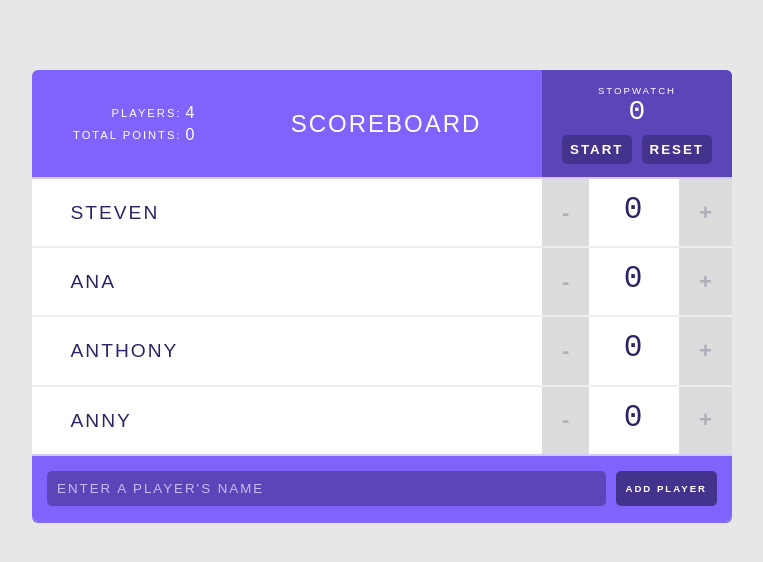
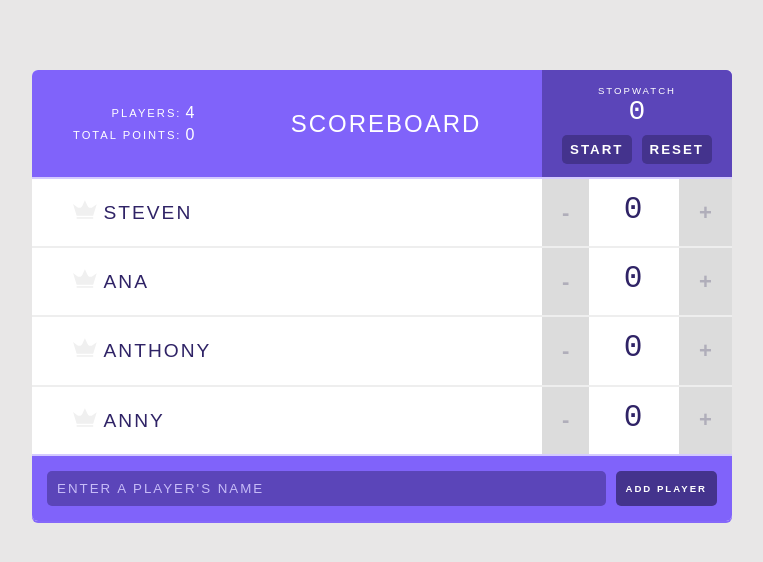
Before and after one commit to Steven-matos/react-app-v2, a React (Create React App) app: page / in a window 1280 px wide. Shown: the top 562 px of the page, without its empty margins (258-1021 px from the left). Built offline with nearby package versions, Linux system fonts and the light colour scheme.

Commit message:
adding high score

```diff
--- a/src/components/App.js
+++ b/src/components/App.js
@@ -63,7 +63,19 @@
     });
   }
 
+  getHighScore = () => {
+  const scores = this.state.players.map( p => p.score );
+  const highScore = Math.max(...scores);
+  if (highScore) {
+    return highScore;
+    }
+    return null;
+  }
+
   render(){
+
+    const highScore = this.getHighScore();
+
     return (
       <div className="scoreboard">
         <Header
@@ -81,6 +93,7 @@
         index={index}
         changeScore={this.handleScoreChange}
         removePlayer={this.handleRemovePlayer}
+        isHighScore={highScore === player.score}
         />
       )}
       <AddPlayerForm addPlayer={this.handleAddPlayer} />
--- /dev/null
+++ b/src/components/Icon.js
@@ -0,0 +1,18 @@
+import React from 'react';
+import PropTypes from 'prop-types';
+
+const Icon = (props) => {
+
+return (
+    <svg viewBox="0 0 44 35" className={ props.isHighScore ? 'is-high-score' : null}>
+      <path d="M26.7616 10.6207L21.8192 0L16.9973 10.5603C15.3699 14.1207 10.9096 15.2672 7.77534 12.9741L0 7.24138L6.56986 28.8448H37.0685L43.5781 7.72414L35.7425 13.0948C32.6685 15.2672 28.3288 14.0603 26.7616 10.6207Z" transform="translate(0 0.301727)"/>
+      <rect width="30.4986" height="3.07759" transform="translate(6.56987 31.5603)"/>
+    </svg>
+  );
+};
+
+Icon.propTypes = {
+  isHighScore: PropTypes.bool
+};
+
+export default Icon;
--- a/src/components/Player.js
+++ b/src/components/Player.js
@@ -1,7 +1,19 @@
 import React, { PureComponent } from 'react';
+import PropTypes from "prop-types"
 import Counter from './Counter.js';
+import Icon from './Icon.js';
 
 class Player extends PureComponent {
+  static propTypes = {
+    name: PropTypes.string,
+    id: PropTypes.number,
+    removePlayer: PropTypes.func,
+    score: PropTypes.number,
+    index: PropTypes.number,
+    changeScore: PropTypes.func,
+    isHighScore: PropTypes.bool
+  }
+
   render() {
 
     const {
@@ -16,13 +28,14 @@
     return (
       <div className="player">
         <span className="player-name">
-        <button className="remove-player" onClick={ () => removePlayer(id) }>✖</button>
-        { name }
+          <button className="remove-player" onClick={ () => removePlayer(id) }>✖</button>
+          <Icon isHighScore={this.props.isHighScore} />
+          { name }
         </span>
         <Counter
-        score={score}
-        index={index}
-        changeScore={changeScore}
+          score={score}
+          index={index}
+          changeScore={changeScore}
         />
       </div>
     );
```
